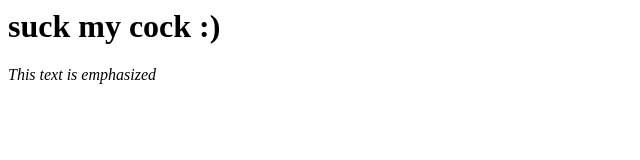
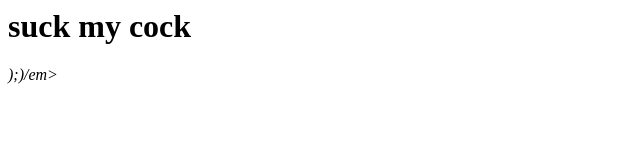
Before and after one commit to Maxestro7/nea, a plain HTML site: page index.html in a window 1280 px wide. Shown: the whole page, without its empty margins (0-640 px from the left). Drawn offline with Linux system fonts and the light colour scheme.

Commit message:
Update index.html

```diff
--- a/index.html
+++ b/index.html
@@ -1,2 +1,2 @@
-<h1>suck my cock :)</h1>
-<em>This text is emphasized</em>
+<h1>suck my cock </h1>
+<em>);)/em>
```
